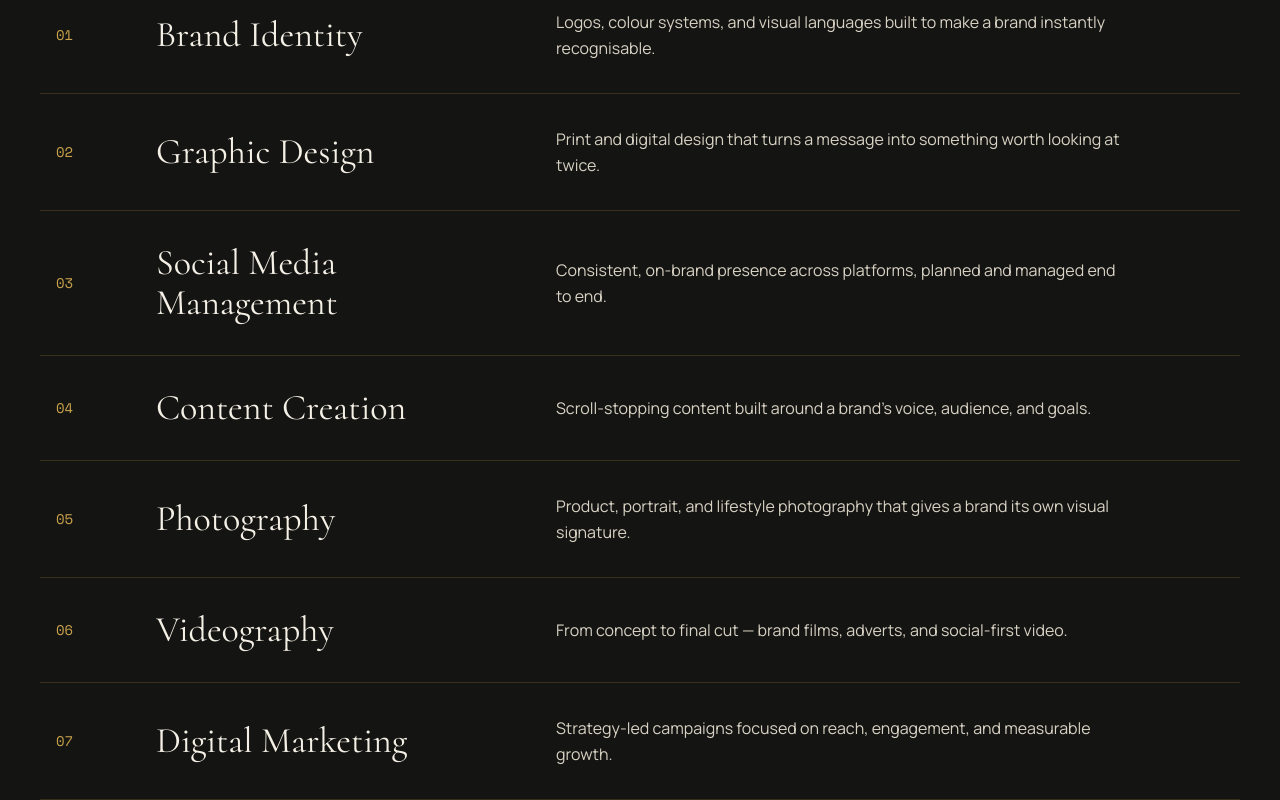
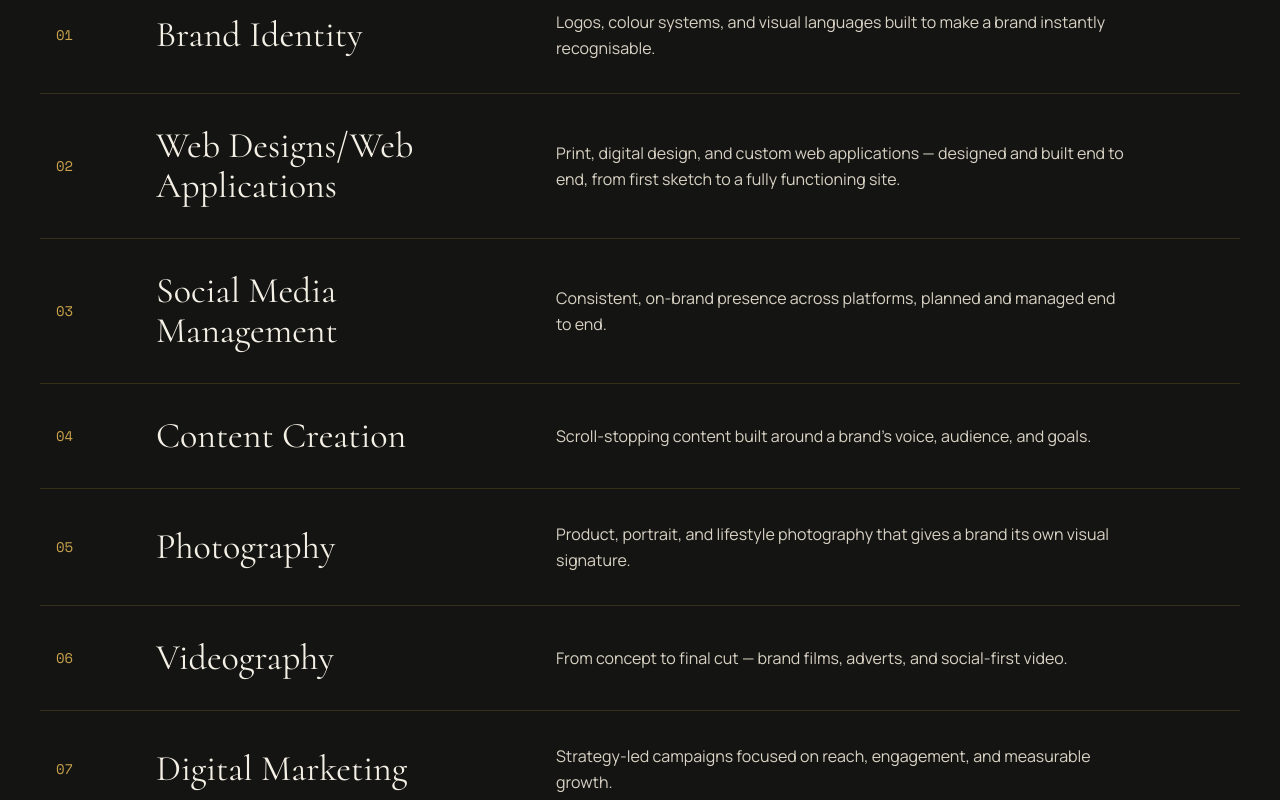
Before and after one commit to Dhanielgeek/reign-media, a React (Vite) app: page / in a window 1280 px wide. Shown: the part 2160-2960 px from the top of the page. Built offline with nearby package versions, Linux system fonts and the light colour scheme.

Commit message:
updated the code...

```diff
--- a/src/data/content.ts
+++ b/src/data/content.ts
@@ -4,10 +4,6 @@ import ImageThree from '../assets/1.jpg'
 import ImageFour from '../assets/IMG_0734.jpeg'
 import ImageFive from '../assets/DSC00449.jpeg'
 import ImageSix from '../assets/Massage service.jpg.jpeg'
-
-
-
-
 
 export const navLinks = [
   { label: "Home", href: "#home" },
@@ -23,60 +19,59 @@ export const services = [
     title: "Brand Identity",
     description:
       "Logos, colour systems, and visual languages built to make a brand instantly recognisable.",
-      image: '/src/assets/DSC00671.JPG'
+    image: '/src/assets/DSC00671.JPG'
   },
-
   {
     number: "02",
-    title: "Graphic Design",
+    title: "Web Designs/Web Applications",
     description:
-      "Print and digital design that turns a message into something worth looking at twice.",
-      image: '/src/assets/Massage service.jpg.jpeg'
+      "Print, digital design, and custom web applications — designed and built end to end, from first sketch to a fully functioning site.",
+    image: ImageSix
   },
   {
     number: "03",
     title: "Social Media Management",
     description:
       "Consistent, on-brand presence across platforms, planned and managed end to end.",
-      image: '/src/assets/IMG_0812.png'
+    image: ImageTwo
   },
   {
     number: "04",
     title: "Content Creation",
     description:
       "Scroll-stopping content built around a brand's voice, audience, and goals.",
-      image: '/public/IMG_0815.png'
+    image: '/public/IMG_0815.png'
   },
   {
     number: "05",
     title: "Photography",
     description:
       "Product, portrait, and lifestyle photography that gives a brand its own visual signature.",
-      image: '/public/IMG_0816.png'
+    image: '/public/IMG_0816.png'
   },
   {
     number: "06",
     title: "Videography",
     description:
       "From concept to final cut — brand films, adverts, and social-first video.",
-      image: '/public/IMG_0817.png'
+    image: '/public/IMG_0817.png'
   },
   {
     number: "07",
     title: "Digital Marketing",
     description:
       "Strategy-led campaigns focused on reach, engagement, and measurable growth.",
-      image: '/public/IMG_0818.png'
+    image: '/public/IMG_0818.png'
   },
 ];
 
 export const portfolioItems = [
   { id: 1, category: "Photography", title: "Professional Portraits", tone: "from-[#c9a24b] to-[#3a2f14]", image: ImageOne },
-  { id: 2, category: "Videography", title: "Corporate Interview", tone: "from-[#8a6d2e] to-[#0b0b0c]", image: ImageTwo, link:"https://drive.google.com/file/d/1Ssu703fJVnnyALOQm3U1RQ0VP7lhSBB3/view?usp=share_link" },
+  { id: 2, category: "Videography", title: "Corporate Interview", tone: "from-[#8a6d2e] to-[#0b0b0c]", image: ImageTwo, link: "https://drive.google.com/file/d/1Ssu703fJVnnyALOQm3U1RQ0VP7lhSBB3/view?usp=share_link" },
   { id: 3, category: "Brand Identity", title: "Anna Maria Hospital", tone: "from-[#1c1b18] to-[#c9a24b]", image: ImageThree },
   { id: 4, category: "Social Media", title: "Modelling Agency", tone: "from-[#f1d488] to-[#141412]", image: ImageFour },
   { id: 5, category: "Digital Marketing", title: "Solace Real Estate", tone: "from-[#3a2f14] to-[#f1d488]", image: ImageFive },
-  { id: 6, category: "Graphic Design", title: "U-GENE Aesthetics", tone: "from-[#0b0b0c] to-[#8a6d2e]", image: ImageSix },
+  { id: 6, category: "Web Designs/Web Applications", title: "U-GENE Aesthetics", tone: "from-[#0b0b0c] to-[#8a6d2e]", image: ImageSix },
 ];
 
 export const stats = [
```
